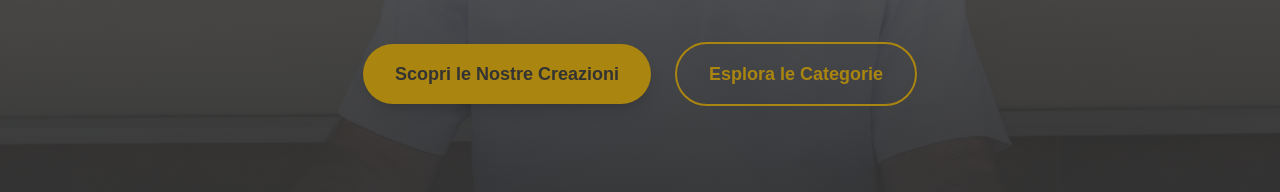
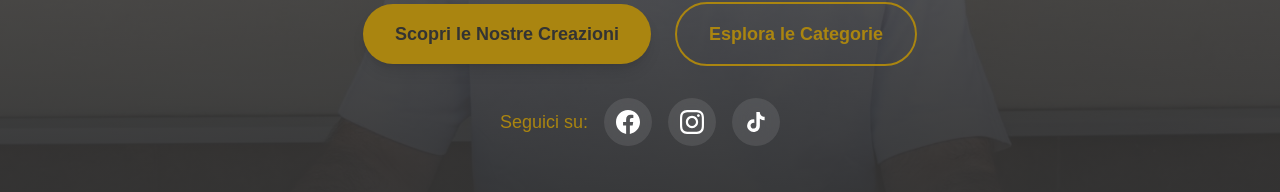
Before and after one commit to rinose/store, a Next.js app: page / in a window 1280 px wide. Shown: the part 608-800 px from the top of the page. Built offline with nearby package versions, Linux system fonts and the light colour scheme; no server answers.

Commit message:
added socials

```diff
--- a/src/app/page.js
+++ b/src/app/page.js
@@ -49,6 +49,51 @@
             >
               Esplora le Categorie
             </Link>
+          </div>
+
+          {/* Social Media Links */}
+          <div className="mt-8 flex flex-col sm:flex-row justify-center items-center gap-4">
+            <p className="text-brand-gold text-lg font-medium">Seguici su:</p>
+            <div className="flex gap-4">
+              {/* Facebook */}
+              <a
+                href="https://www.facebook.com/share/1SLW2MUzeF/?mibextid=wwXIfr"
+                target="_blank"
+                rel="noopener noreferrer"
+                className="bg-white/10 hover:bg-brand-gold hover:text-brand-black text-white p-3 rounded-full transition-all duration-300 transform hover:scale-110 backdrop-blur-sm"
+                aria-label="Facebook"
+              >
+                <svg className="w-6 h-6" fill="currentColor" viewBox="0 0 24 24">
+                  <path d="M24 12.073c0-6.627-5.373-12-12-12s-12 5.373-12 12c0 5.99 4.388 10.954 10.125 11.854v-8.385H7.078v-3.47h3.047V9.43c0-3.007 1.792-4.669 4.533-4.669 1.312 0 2.686.235 2.686.235v2.953H15.83c-1.491 0-1.956.925-1.956 1.874v2.25h3.328l-.532 3.47h-2.796v8.385C19.612 23.027 24 18.062 24 12.073z"/>
+                </svg>
+              </a>
+
+              {/* Instagram */}
+              <a
+                href="https://www.instagram.com/cristofaro_pastrychef?igsh=aDNqeTFmaGk2ejQ0&utm_source=qr"
+                target="_blank"
+                rel="noopener noreferrer"
+                className="bg-white/10 hover:bg-brand-gold hover:text-brand-black text-white p-3 rounded-full transition-all duration-300 transform hover:scale-110 backdrop-blur-sm"
+                aria-label="Instagram"
+              >
+                <svg className="w-6 h-6" fill="currentColor" viewBox="0 0 24 24">
+                  <path d="M12 2.163c3.204 0 3.584.012 4.85.07 3.252.148 4.771 1.691 4.919 4.919.058 1.265.069 1.645.069 4.849 0 3.205-.012 3.584-.069 4.849-.149 3.225-1.664 4.771-4.919 4.919-1.266.058-1.644.07-4.85.07-3.204 0-3.584-.012-4.849-.07-3.26-.149-4.771-1.699-4.919-4.92-.058-1.265-.07-1.644-.07-4.849 0-3.204.013-3.583.07-4.849.149-3.227 1.664-4.771 4.919-4.919 1.266-.057 1.645-.069 4.849-.069zm0-2.163c-3.259 0-3.667.014-4.947.072-4.358.2-6.78 2.618-6.98 6.98-.059 1.281-.073 1.689-.073 4.948 0 3.259.014 3.668.072 4.948.2 4.358 2.618 6.78 6.98 6.98 1.281.058 1.689.072 4.948.072 3.259 0 3.668-.014 4.948-.072 4.354-.2 6.782-2.618 6.979-6.98.059-1.28.073-1.689.073-4.948 0-3.259-.014-3.667-.072-4.947-.196-4.354-2.617-6.78-6.979-6.98-1.281-.059-1.69-.073-4.949-.073zm0 5.838c-3.403 0-6.162 2.759-6.162 6.162s2.759 6.163 6.162 6.163 6.162-2.759 6.162-6.163c0-3.403-2.759-6.162-6.162-6.162zm0 10.162c-2.209 0-4-1.79-4-4 0-2.209 1.791-4 4-4s4 1.791 4 4c0 2.21-1.791 4-4 4zm6.406-11.845c-.796 0-1.441.645-1.441 1.44s.645 1.44 1.441 1.44c.795 0 1.439-.645 1.439-1.44s-.644-1.44-1.439-1.44z"/>
+                </svg>
+              </a>
+
+              {/* TikTok */}
+              <a
+                href="https://www.tiktok.com/@cristofaropastrychef"
+                target="_blank"
+                rel="noopener noreferrer"
+                className="bg-white/10 hover:bg-brand-gold hover:text-brand-black text-white p-3 rounded-full transition-all duration-300 transform hover:scale-110 backdrop-blur-sm"
+                aria-label="TikTok"
+              >
+                <svg className="w-6 h-6" fill="currentColor" viewBox="0 0 24 24">
+                  <path d="M19.59 6.69a4.83 4.83 0 0 1-3.77-4.25V2h-3.45v13.67a2.89 2.89 0 0 1-5.2 1.74 2.89 2.89 0 0 1 2.31-4.64 2.93 2.93 0 0 1 .88.13V9.4a6.84 6.84 0 0 0-.88-.05A6.33 6.33 0 0 0 5 20.1a6.34 6.34 0 0 0 10.86-4.43v-7a8.16 8.16 0 0 0 4.77 1.52v-3.4a4.85 4.85 0 0 1-1-.1z"/>
+                </svg>
+              </a>
+            </div>
           </div>
         </div>
 
```
